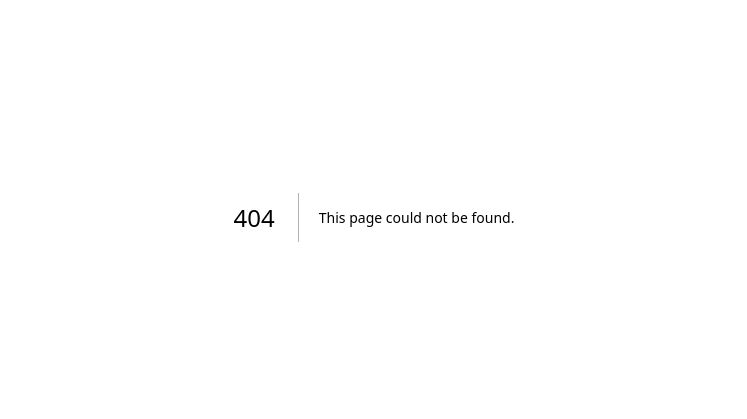
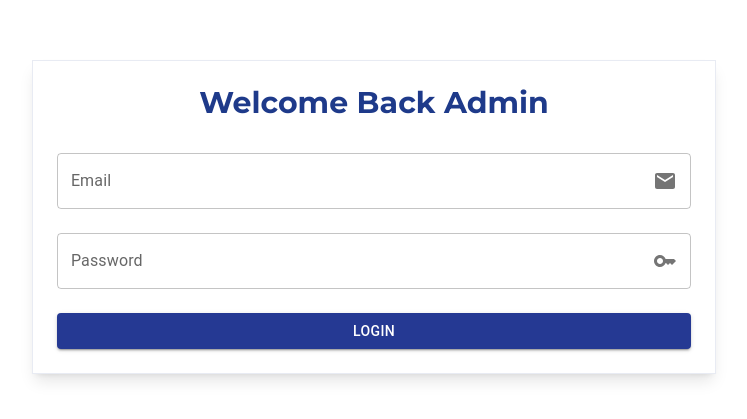
Before and after one commit to radenagus17/truckrentals, a Next.js app: page /login in a window 1280 px wide. Before the commit this address had no page. Shown: the part 183-602 px from the top of the page, without its empty margins (266-1013 px from the left). Built offline with nearby package versions, Linux system fonts and the light colour scheme.

Commit message:
add login page & update totalWeight

```diff
--- /dev/null
+++ b/app/login/page.tsx
@@ -0,0 +1,121 @@
+"use client";
+import * as React from "react";
+import {
+  Button,
+  CircularProgress,
+  IconButton,
+  InputAdornment,
+  TextField,
+} from "@mui/material";
+import EmailIcon from "@mui/icons-material/Email";
+import PasswordIcon from "@mui/icons-material/Key";
+// import CloseIcon from "@mui/icons-material/Close";
+
+import { signInWithEmailAndPassword, getAuth } from "firebase/auth";
+import { app, db } from "@/firebase_config";
+import { toast } from "react-toastify";
+import { useRouter } from "next/navigation";
+
+export default function Page() {
+  const auth = getAuth(app);
+  const [loading, setLoading] = React.useState(false);
+  const [inputData, setInputData] = React.useState({
+    email: "",
+    password: "",
+  });
+
+  const router = useRouter();
+
+  const inputHandler = (e: React.ChangeEvent<HTMLInputElement>) => {
+    setInputData((prevState) => {
+      return {
+        ...prevState,
+        [e.target.id]: e.target.value,
+      };
+    });
+  };
+
+  const loginHandler = async () => {
+    if (inputData.email !== "" && inputData.password !== "") {
+      setLoading(true);
+      try {
+        await signInWithEmailAndPassword(
+          auth,
+          inputData.email,
+          inputData.password
+        );
+        toast("Login Berhasil");
+
+        setTimeout(() => {
+          setLoading(false);
+          router.push("/admin");
+        }, 700);
+      } catch (error) {
+        toast("Invalid Email or Password");
+        setLoading(false);
+      }
+    }
+  };
+
+  return (
+    <div className="h-screen w-full flex flex-col justify-center items-center px-6">
+      <form
+        onSubmit={(e) => {
+          e.preventDefault();
+          loginHandler();
+        }}
+        className="p-6 shadow-lg border border-blue-900/10 min-w-[37em]"
+      >
+        <h1 className="md:text-3xl text-2xl text-blue-900 font-bold pb-2 text-center">
+          Welcome Back Admin
+        </h1>
+        <TextField
+          id="email"
+          onChange={inputHandler}
+          sx={{ marginTop: 3 }}
+          label="Email"
+          type="email"
+          fullWidth={true}
+          InputProps={{
+            endAdornment: (
+              <InputAdornment position="end">
+                <EmailIcon />
+              </InputAdornment>
+            ),
+          }}
+        />
+        <TextField
+          id="password"
+          onChange={inputHandler}
+          sx={{ marginTop: 3 }}
+          label="Password"
+          type="password"
+          fullWidth={true}
+          InputProps={{
+            endAdornment: (
+              <InputAdornment position="end">
+                <PasswordIcon />
+              </InputAdornment>
+            ),
+          }}
+        />
+        {loading ? (
+          <div className="flex justify-center mt-5">
+            <CircularProgress />
+          </div>
+        ) : (
+          <Button
+            type="submit"
+            variant="contained"
+            color="primary"
+            className="bg-primary"
+            fullWidth={true}
+            sx={{ marginTop: 3, color: "white" }}
+          >
+            Login
+          </Button>
+        )}
+      </form>
+    </div>
+  );
+}
--- a/components/admin_page/admin_tab.tsx
+++ b/components/admin_page/admin_tab.tsx
@@ -72,17 +72,17 @@ export default function AdminTab() {
           <Box sx={{ borderBottom: 1, borderColor: "divider" }}>
             <Tabs value={value} onChange={handleChange}>
               <Tab label="Form Invoice" {...a11yProps(0)} />
-              <Tab label="Tambah Jasa Sewa" {...a11yProps(1)} />
-              <Tab label="Daftar Order" {...a11yProps(2)} />
+              {/* <Tab label="Tambah Jasa Sewa" {...a11yProps(1)} /> */}
+              <Tab label="Daftar Order" {...a11yProps(1)} />
             </Tabs>
           </Box>
           <TabPanel value={value} index={0}>
             <InvoiceForm toTab={setValue} tab={value} />
           </TabPanel>
+          {/* <TabPanel value={value} index={1}>
+            <AddService />
+          </TabPanel> */}
           <TabPanel value={value} index={1}>
-            <AddService />
-          </TabPanel>
-          <TabPanel value={value} index={2}>
             <OrdersItem />
           </TabPanel>
         </Box>
--- a/components/admin_page/invoice_tab/InvoiceForm.tsx
+++ b/components/admin_page/invoice_tab/InvoiceForm.tsx
@@ -45,7 +45,6 @@ const InvoiceForm = ({ toTab }: any) => {
 
   const createInvoiceHandler = async (event: any) => {
     event.preventDefault();
-    // console.log(loading);
     setLoading(true);
     setTimeout(async () => {
       // event.preventDefault();
@@ -58,7 +57,7 @@ const InvoiceForm = ({ toTab }: any) => {
           invoiceNumber: invoiceNumber,
           jenis_truk: items[items.length - 1].jenisTruk,
           kota: items[items.length - 1].kota,
-          kg: items[items.length - 1].kg,
+          totalBerat: totalBerat,
           status: "PENDING",
           platKendaraan: "",
           supir: "",
@@ -182,6 +181,9 @@ const InvoiceForm = ({ toTab }: any) => {
 
   const total = items.reduce((total, num) => {
     return total + Number(num.harga);
+  }, 0);
+  const totalBerat = items.reduce((total, num) => {
+    return total + Number(num.kg);
   }, 0);
 
   return (
--- a/components/admin_page/orders_tab/ordersItem.tsx
+++ b/components/admin_page/orders_tab/ordersItem.tsx
@@ -29,12 +29,6 @@ export default function OrdersItem() {
     });
   };
 
-  // useEffect(() => {
-  //   onSnapshot(doc(db, "users", `${user?.email}`), (doc) => {
-  //     setMovies(doc.data()?.savedShows);
-  //   });
-  // }, [user?.email]);
-
   useEffect(() => {
     getData();
   }, []);
@@ -47,7 +41,6 @@ export default function OrdersItem() {
 
   // update status in firebase
   const updateStatus = async (item) => {
-    // console.log(item);
     setInvoice(item.id);
     setLoading(true);
     setTimeout(async () => {
@@ -91,7 +84,7 @@ export default function OrdersItem() {
             <th>Tanggal Invoice</th>
             <th>Invoice Number</th>
             <th>Kota</th>
-            <th>Kg</th>
+            <th>Total Berat</th>
             <th>Total Harga</th>
             <th>Terima Dari</th>
             <th>
@@ -114,7 +107,7 @@ export default function OrdersItem() {
                 <td>{item.invoiceDate}</td>
                 <td>{item.invoiceNumber}</td>
                 <td>{item.kota}</td>
-                <td>{item.kg}</td>
+                <td>{item.totalBerat}</td>
                 <td>
                   <div>
                     Rp.{" "}
--- a/components/layout/navigation.tsx
+++ b/components/layout/navigation.tsx
@@ -61,7 +61,8 @@ function Navigation({ handleOpen }: any) {
               </Button>
             );
           })}
-          {activeUser ? (
+          {
+            activeUser ? (
               <div className="flex items-center space-x-5">
                 <Link href="/admin">
                   <Button sx={{ color: "black" }}>Admin</Button>
@@ -76,16 +77,18 @@ function Navigation({ handleOpen }: any) {
                   <LogoutIcon />
                 </IconButton>
               </div>
-          ) : (
-            <Button
-              variant="contained"
-              className="bg-primary"
-              onClick={handleOpen}
-              sx={{ color: "white" }}
-            >
-              Login
-            </Button>
-          )}
+            ) : undefined
+            // (
+            //   <Button
+            //     variant="contained"
+            //     className="bg-primary"
+            //     onClick={handleOpen}
+            //     sx={{ color: "white" }}
+            //   >
+            //     Login
+            //   </Button>
+            // )
+          }
         </div>
 
         {/* Menu Button  */}
@@ -114,7 +117,8 @@ function Navigation({ handleOpen }: any) {
               </Button>
             );
           })}
-          {activeUser ? (
+          {
+            activeUser ? (
               <div className="flex items-center space-x-5">
                 <Link href="/admin">
                   <Button sx={{ color: "black" }}>Admin</Button>
@@ -129,16 +133,18 @@ function Navigation({ handleOpen }: any) {
                   <LogoutIcon />
                 </IconButton>
               </div>
-          ) : (
-            <Button
-              variant="contained"
-              className="bg-primary"
-              onClick={handleOpen}
-              sx={{ color: "white" }}
-            >
-              Login
-            </Button>
-          )}
+            ) : undefined
+            // (
+            //   <Button
+            //     variant="contained"
+            //     className="bg-primary"
+            //     onClick={handleOpen}
+            //     sx={{ color: "white" }}
+            //   >
+            //     Login
+            //   </Button>
+            // )
+          }
         </div>
 
         {/* Menu Button  */}
@@ -171,7 +177,8 @@ function Navigation({ handleOpen }: any) {
               </div>
             );
           })}
-          {activeUser ? (
+          {
+            activeUser ? (
               <>
                 <Link href="/admin">
                   <Button sx={{ color: "black" }}>Admin</Button>
@@ -188,16 +195,18 @@ function Navigation({ handleOpen }: any) {
                   Log Out
                 </Button>
               </>
-          ) : (
-            <Button
-              variant="contained"
-              className="bg-primary"
-              onClick={handleOpen}
-              sx={{ color: "white" }}
-            >
-              Login
-            </Button>
-          )}
+            ) : undefined
+            // (
+            //   <Button
+            //     variant="contained"
+            //     className="bg-primary"
+            //     onClick={handleOpen}
+            //     sx={{ color: "white" }}
+            //   >
+            //     Login
+            //   </Button>
+            // )
+          }
         </div>
       </div>
       {/* Mobile Nav End  */}
```
Lines whose indentation alone changed are shown as unchanged.
